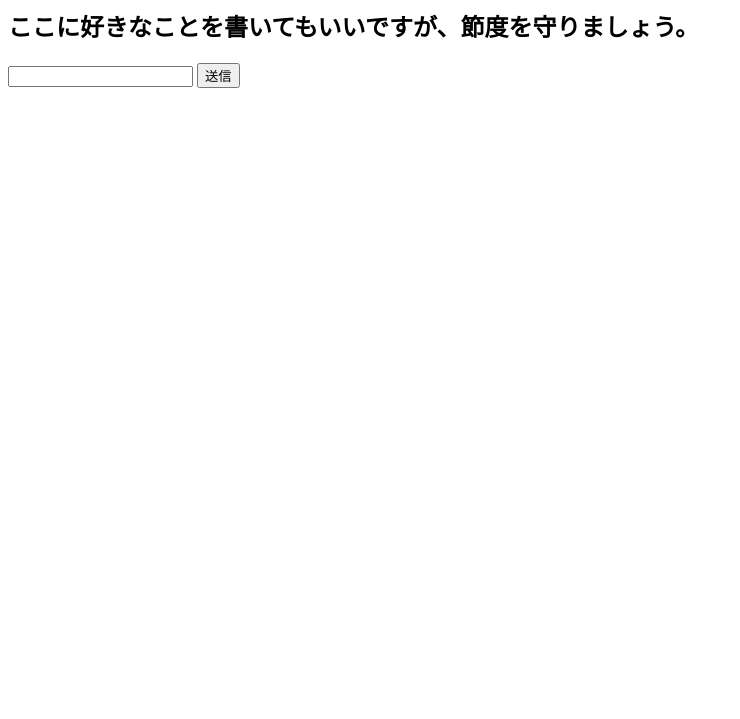
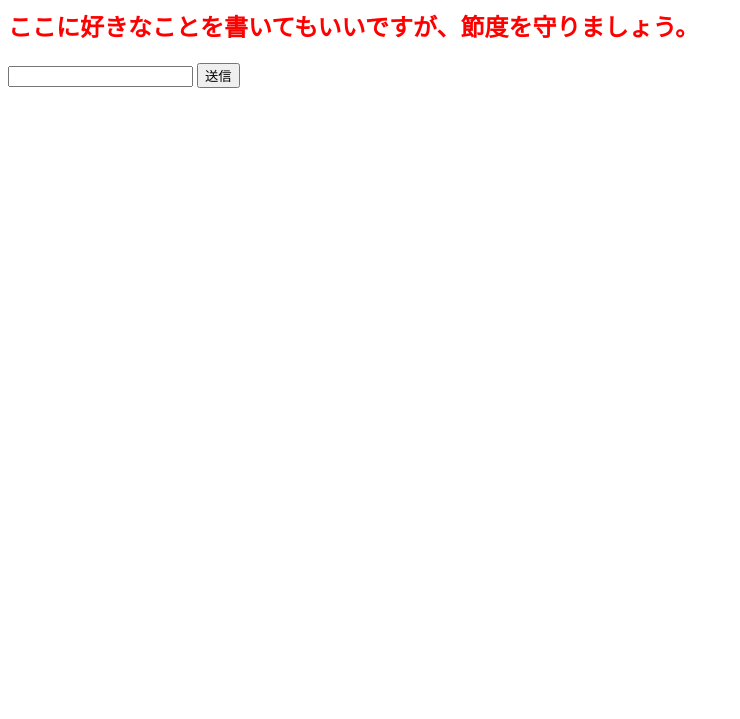
Before and after one commit to YutaSuzuki1219/chatting-app, a website: page index.html in a window 1280 px wide. Shown: the part 81-800 px from the top of the page, without its empty margins (0-740 px from the left). Drawn offline with Linux system fonts and the light colour scheme.

Commit message:
文字の色を変えました_new

```diff
--- a/static/style.css
+++ b/static/style.css
@@ -1,3 +1,6 @@
 .app-title {
   color: #4000ff4d;
 }
+.chatting-app{
+  color: #ff0000;
+}
```
